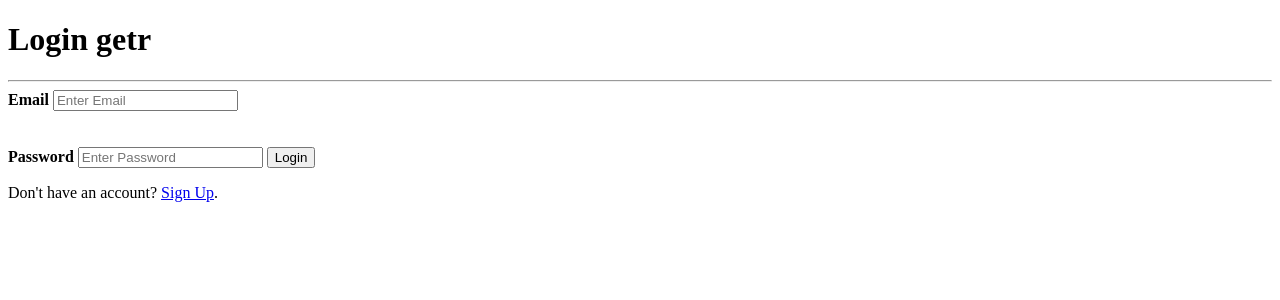
After one commit to authoritydmc/rbank_python_flask, a Flask app: page /login in a window 1280 px wide. The commit adds this page. Shown: the top 300 px of the page. Run offline with Flask 2, Linux system fonts and the light colour scheme.

Commit message:
login tested

```diff
--- a/app.py
+++ b/app.py
@@ -1,9 +1,32 @@
-from flask import Flask,render_template
+from flask import Flask,render_template,url_for,request
+import hashlib
 
 app=Flask(__name__)
 
 @app.route('/')
 def home():
     return render_template('home.html')
+
+
+@app.route("/login",methods=['GET','POST'])
+def login():
+    if request.method=="GET":
+        #show when default this url is loaded ..
+        return render_template('login.html',a="getr")
+    else:
+        # after user submit his username and password we get to this...
+        email=request.form.get('email',None)
+        password=request.form.get('psw',None)
+
+        return render_template('login.html',a="post--"+email+"---"+hashlib.sha256(b'{password}').hexdigest())
+
+
+
+
+
+
+
+
+
 if __name__=="__main__":
     app.run(debug=True)
--- /dev/null
+++ b/templates/login.html
@@ -0,0 +1,37 @@
+{% extends 'base.html' %}
+<!-- head content -->
+{% block head %}
+<title>Login</title>
+{% endblock %}
+<!-- end of head content -->
+
+<!-- below is body content  -->
+{% block body %}
+
+<form action="/login" method="POST">
+    <div class="container">
+      <h1>Login {{ a }}</h1>
+      <hr>
+
+      <label for="email"><b>Email</b></label>
+      <input type="text" placeholder="Enter Email" name="email" id="email" required>
+  <br>
+  <br>
+  <br>
+
+      <label for="psw"><b>Password</b></label>
+      <input type="password" placeholder="Enter Password" name="psw" id="psw" required>
+
+
+      <button type="submit" class="loginbtn">Login</button>
+    </div>
+
+    <div class="container Register">
+      <p>Don't have an account? <a href="#">Sign Up</a>.</p>
+    </div>
+  </form>
+
+
+
+{% endblock %}
+<!-- end of body conent -->
```
Also changed, not shown: templates/home.html (+11 -3 lines).
